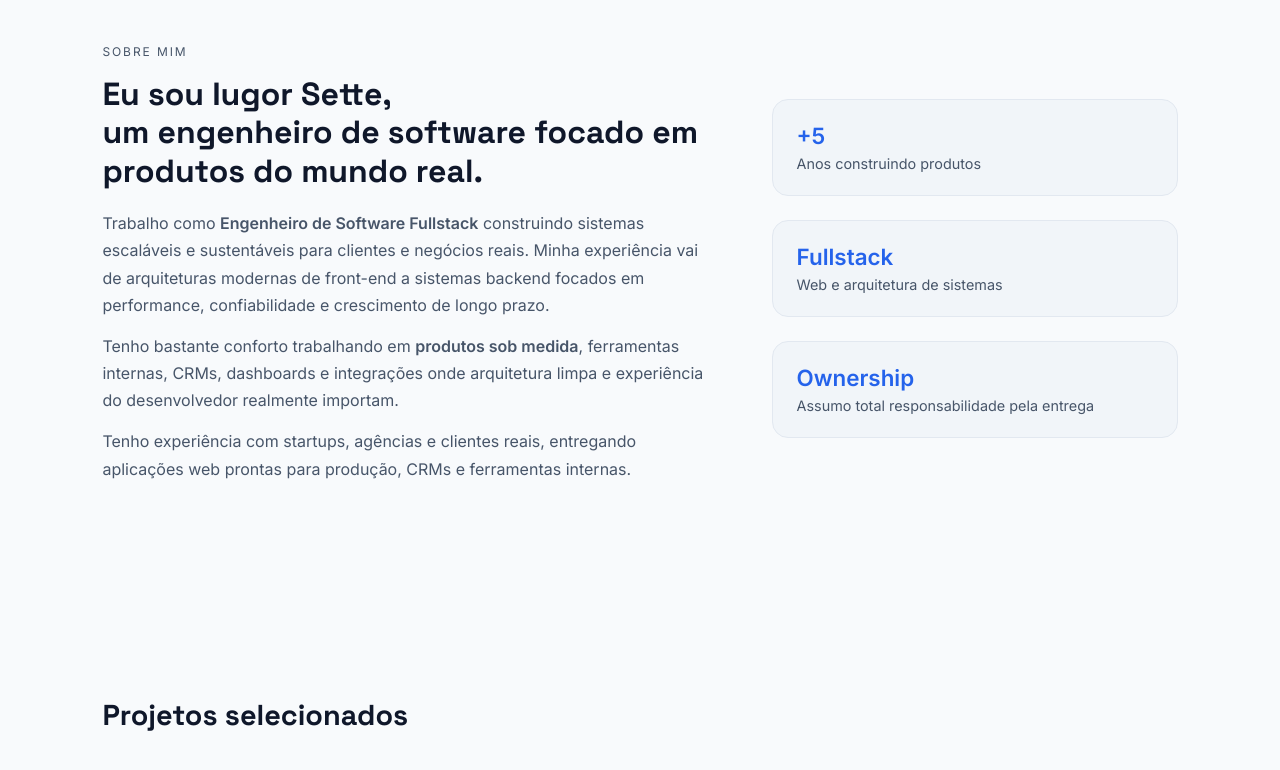
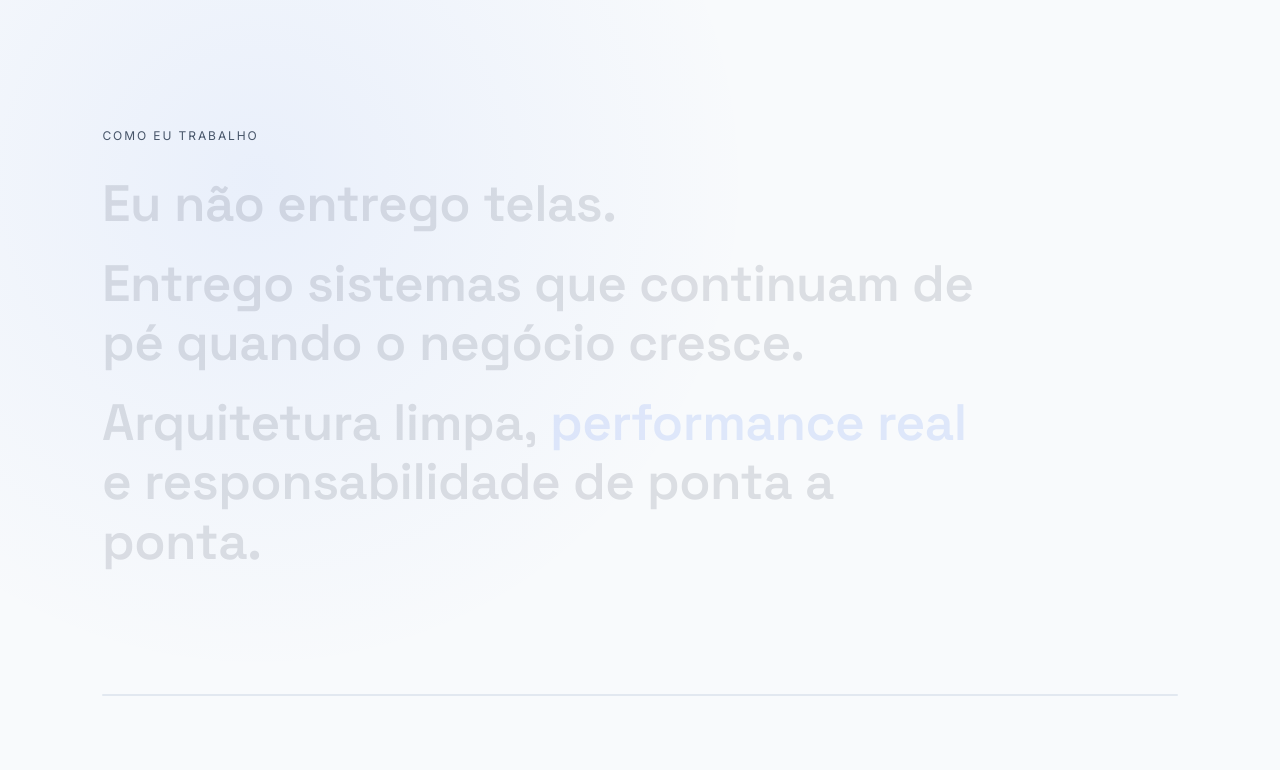
Before and after one commit to iugorsette/my-spa-portfolio, a plain HTML site: page index.html in a window 1280 px wide. Shown: the part 860-1630 px from the top of the page. Drawn offline with nearby package versions, Linux system fonts and the light colour scheme.

Commit message:
feat: adiciona animações de scroll com GSAP e estrutura para seção manifesto

```diff
--- /dev/null
+++ b/css/components/split-text.css
@@ -0,0 +1,30 @@
+/* Base das palavras geradas por js/features/scroll-animations.js */
+
+/* transform não se aplica a inline não substituído — daí o inline-block. */
+.word {
+  display: inline-block;
+}
+
+/* Máscara por palavra: o reveal desliza de baixo pra cima dentro dela.
+   O par padding/margin negativo devolve o espaço dos descendentes (g, p, y),
+   que o overflow:hidden cortaria. */
+.word-mask {
+  display: inline-block;
+  overflow: hidden;
+  vertical-align: bottom;
+  padding-bottom: 0.14em;
+  margin-bottom: -0.14em;
+}
+
+/* Estado inicial apagado. Fica atrás de .is-animated, que só é adicionada
+   quando o GSAP realmente assumiu a seção: sem JS, ou com
+   prefers-reduced-motion, o texto nasce legível. */
+.manifesto.is-animated .word {
+  opacity: 0.12;
+  will-change: opacity, transform;
+}
+
+.about-text p.is-animated .word {
+  opacity: 0.18;
+  will-change: opacity;
+}
--- /dev/null
+++ b/css/sections/manifesto.css
@@ -0,0 +1,93 @@
+.manifesto {
+  position: relative;
+  min-height: 100vh;
+  min-height: 100svh;
+  display: grid;
+  place-items: center;
+  padding: 120px 8%;
+  overflow: hidden;
+}
+
+/* Mesmo glow do hero, mais discreto, pra costurar as duas seções. */
+.manifesto::before {
+  content: '';
+  position: absolute;
+  inset: 0;
+  z-index: 0;
+  background: radial-gradient(
+    800px circle at 20% 30%,
+    rgba(94, 234, 212, 0.08),
+    transparent 62%
+  );
+  pointer-events: none;
+}
+
+body.light .manifesto::before {
+  background: radial-gradient(
+    800px circle at 20% 30%,
+    rgba(37, 99, 235, 0.07),
+    transparent 62%
+  );
+}
+
+.manifesto-inner {
+  position: relative;
+  z-index: 1;
+  width: 100%;
+  max-width: 1100px;
+}
+
+.manifesto-line {
+  font-family: 'Space Grotesk', sans-serif;
+  font-size: clamp(1.7rem, 4.4vw, 3.2rem);
+  font-weight: 600;
+  line-height: 1.16;
+  letter-spacing: -0.01em;
+  max-width: 900px;
+}
+
+.manifesto-line + .manifesto-line {
+  margin-top: 0.4em;
+}
+
+.manifesto-line .accent {
+  color: var(--accent);
+}
+
+.manifesto-progress {
+  position: absolute;
+  left: 8%;
+  right: 8%;
+  bottom: 44px;
+  height: 2px;
+  border-radius: 999px;
+  background: var(--border);
+  overflow: hidden;
+}
+
+/* Sem GSAP (ou com prefers-reduced-motion) a barra mediria um scroll que não
+   está sendo consumido — então ela só existe junto da animação. */
+.manifesto:not(.is-animated) .manifesto-progress {
+  display: none;
+}
+
+.manifesto-progress span {
+  display: block;
+  height: 100%;
+  background: var(--accent);
+  transform: scaleX(0);
+  transform-origin: left center;
+}
+
+/* Sem pin no mobile: a seção rola normal, então não precisa de altura cheia
+   nem da barra de progresso (que mediria um scroll que não existe). */
+@media (max-width: 768px) {
+  .manifesto {
+    min-height: auto;
+    padding: 90px 8%;
+  }
+
+  .manifesto-progress {
+    display: none;
+  }
+}
--- a/index.html
+++ b/index.html
@@ -66,8 +66,10 @@
     <link rel="stylesheet" href="css/components/header.css" />
     <link rel="stylesheet" href="css/components/card.css" />
     <link rel="stylesheet" href="css/components/canvas.css" />
+    <link rel="stylesheet" href="css/components/split-text.css" />
     <link rel="stylesheet" href="css/components/theme.css" />
     <link rel="stylesheet" href="css/sections/hero.css" />
+    <link rel="stylesheet" href="css/sections/manifesto.css" />
     <link rel="stylesheet" href="css/sections/projects.css" />
     <link rel="stylesheet" href="css/sections/about.css" />
     <link rel="stylesheet" href="css/sections/cta.css" />
@@ -209,6 +211,28 @@
         </div>
       </section>
 
+      <!-- MANIFESTO (sub-intro animada: pin + scrub) -->
+      <section class="manifesto" aria-label="Como eu trabalho">
+        <div class="manifesto-inner">
+          <span class="section-eyebrow" data-i18n="manifesto.eyebrow">
+            Como eu trabalho
+          </span>
+
+          <p class="manifesto-line" data-i18n-html="manifesto.line1">
+            Eu não entrego telas.
+          </p>
+          <p class="manifesto-line" data-i18n-html="manifesto.line2">
+            Entrego sistemas que continuam de pé quando o negócio cresce.
+          </p>
+          <p class="manifesto-line" data-i18n-html="manifesto.line3">
+            Arquitetura limpa, <span class="accent">performance real</span> e
+            responsabilidade de ponta a ponta.
+          </p>
+        </div>
+
+        <div class="manifesto-progress" aria-hidden="true"><span></span></div>
+      </section>
+
       <section class="section about" id="about">
         <div class="about-grid">
           <div class="about-text">
@@ -244,7 +268,12 @@
 
           <div class="about-highlights">
             <div class="highlight">
-              <span class="highlight-number">+5</span>
+              <span
+                class="highlight-number"
+                data-count="5"
+                data-count-prefix="+">
+                +5
+              </span>
               <span class="highlight-label" data-i18n="about.highlight.years">
                 Anos construindo produtos
               </span>
@@ -779,6 +808,14 @@
         </div>
       </div>
     </footer>
+    <!-- GSAP + ScrollTrigger: sem build step, entram como globais.
+         defer garante que rodem antes do módulo abaixo. -->
+    <script
+      defer
+      src="https://cdn.jsdelivr.net/npm/gsap@3.13.0/dist/gsap.min.js"></script>
+    <script
+      defer
+      src="https://cdn.jsdelivr.net/npm/gsap@3.13.0/dist/ScrollTrigger.min.js"></script>
     <script type="module" src="./js/main.js"></script>
   </body>
 </html>
--- a/js/content.js
+++ b/js/content.js
@@ -20,6 +20,12 @@ export const translations = {
       'Construindo <span class="accent">Produtos escaláveis</span><br />para negócios reais',
     'hero.description':
       'Engenheiro fullstack com experiência entregando sistemas prontos para produção, ferramentas internas e plataformas sob medida para clientes reais.',
+    'manifesto.eyebrow': 'Como eu trabalho',
+    'manifesto.line1': 'Eu não entrego telas.',
+    'manifesto.line2':
+      'Entrego sistemas que continuam de pé quando o negócio cresce.',
+    'manifesto.line3':
+      'Arquitetura limpa, <span class="accent">performance real</span> e responsabilidade de ponta a ponta.',
     'about.eyebrow': 'Sobre mim',
     'about.title':
       'Eu sou Iugor Sette,<br />um engenheiro de software focado em produtos do mundo real.',
@@ -160,6 +166,12 @@ export const translations = {
       'Building <span class="accent">Scalable</span><br />Products for Real Businesses',
     'hero.description':
       'Fullstack engineer with experience delivering production-ready systems, internal tools and custom platforms for real clients.',
+    'manifesto.eyebrow': 'How I work',
+    'manifesto.line1': 'I don’t ship screens.',
+    'manifesto.line2':
+      'I ship systems that keep standing as the business grows.',
+    'manifesto.line3':
+      'Clean architecture, <span class="accent">real performance</span> and end-to-end ownership.',
     'about.eyebrow': 'About me',
     'about.title':
       'I’m Iugor Sette,<br />a software engineer focused on real-world products.',
--- a/js/features/i18n.js
+++ b/js/features/i18n.js
@@ -97,6 +97,10 @@ function applyTranslations(lang) {
 
   updateMeta(lang)
   updateYear()
+
+  // Reescrever innerHTML apaga qualquer DOM montado sobre o texto (ex.: os spans
+  // de palavra das animações de scroll). Quem depende disso remonta aqui.
+  document.dispatchEvent(new CustomEvent('i18n:change', { detail: { lang } }))
 }
 
 export function initI18n() {
--- /dev/null
+++ b/js/features/scroll-animations.js
@@ -0,0 +1,287 @@
+/**
+ * scroll-animations.js — teste de GSAP + ScrollTrigger
+ *
+ * Três técnicas diferentes de animação ao scroll, propositalmente separadas
+ * para comparar:
+ *
+ *   A) MANIFESTO  → pin + scrub. A seção "trava" na tela e as palavras acendem
+ *                   conforme o scroll. O progresso da animação é o progresso do
+ *                   scroll (scrub), então dá pra voltar rolando pra cima.
+ *
+ *   B) TÍTULO DO SOBRE → mask reveal. Cada palavra vive dentro de um span com
+ *                   overflow:hidden e sobe de yPercent 100 → 0. Dispara uma vez
+ *                   ao entrar na viewport, com timing próprio (não é scrub).
+ *
+ *   C) PARÁGRAFOS DO SOBRE → scrub sem pin. Mesmo "acender palavras" do
+ *                   manifesto, mas a seção rola normalmente. Mais discreto e
+ *                   seguro no mobile.
+ *
+ * Para comparar com o site sem animação nenhuma: abra com ?anim=off na URL.
+ *
+ * Notas de integração com este projeto:
+ *  - GSAP entra por <script> no index.html (site sem build/npm), então vem em
+ *    window.gsap / window.ScrollTrigger. Se não carregar, tudo degrada para o
+ *    estado estático — nada fica invisível.
+ *  - o i18n reescreve innerHTML no toggle de idioma, o que apaga os spans de
+ *    palavra. Por isso escutamos o evento 'i18n:change' e remontamos tudo.
+ *  - as fontes carregam de forma assíncrona; quando trocam, as alturas mudam e
+ *    os cálculos do ScrollTrigger ficam errados. Daí o refresh() no fonts.ready.
+ */
+
+const RAW_HTML = new WeakMap()
+
+/** Estado das animações — devolvido por build() para poder ser destruído. */
+let mediaQueries = null
+
+function animationsDisabled() {
+  return new URLSearchParams(window.location.search).get('anim') === 'off'
+}
+
+/**
+ * Quebra o texto de `el` em palavras, preservando tags inline (<strong>,
+ * <span class="accent">, <br />) porque só os nós de texto são trocados.
+ *
+ * @param {Element} el
+ * @param {{ mask?: boolean }} options mask:true embrulha cada palavra em um
+ *   container com overflow:hidden, habilitando o reveal deslizando de baixo.
+ */
+function splitWords(el, { mask = false } = {}) {
+  // Idempotente. A presença de .word diz se o HTML atual é nosso (aí voltamos
+  // ao original antes de quebrar de novo) ou se é HTML novo vindo do i18n —
+  // nesse caso ele passa a ser o original.
+  if (el.querySelector('.word') && RAW_HTML.has(el)) {
+    el.innerHTML = RAW_HTML.get(el)
+  } else {
+    RAW_HTML.set(el, el.innerHTML)
+  }
+
+  const walker = document.createTreeWalker(el, NodeFilter.SHOW_TEXT)
+  const textNodes = []
+  while (walker.nextNode()) textNodes.push(walker.currentNode)
+
+  textNodes.forEach((node) => {
+    if (!node.textContent.trim()) return
+
+    const frag = document.createDocumentFragment()
+
+    // split com grupo de captura mantém os espaços na lista.
+    node.textContent.split(/(\s+)/).forEach((part) => {
+      if (!part) return
+
+      if (!part.trim()) {
+        frag.appendChild(document.createTextNode(' '))
+        return
+      }
+
+      const word = document.createElement('span')
+      word.className = 'word'
+      word.textContent = part
+
+      if (mask) {
+        const wrapper = document.createElement('span')
+        wrapper.className = 'word-mask'
+        wrapper.appendChild(word)
+        frag.appendChild(wrapper)
+        return
+      }
+
+      frag.appendChild(word)
+    })
+
+    node.parentNode.replaceChild(frag, node)
+  })
+
+  return Array.from(el.querySelectorAll('.word'))
+}
+
+/** A) Seção manifesto: pin no desktop, scrub sempre. */
+function buildManifesto(gsap, isDesktop) {
+  const section = document.querySelector('.manifesto')
+  if (!section) return
+
+  const words = Array.from(section.querySelectorAll('.manifesto-line')).flatMap(
+    (line) => splitWords(line),
+  )
+  if (!words.length) return
+
+  const bar = section.querySelector('.manifesto-progress span')
+  section.classList.add('is-animated')
+
+  const timeline = gsap.timeline({
+    scrollTrigger: {
+      trigger: section,
+      scrub: 0.6,
+      // No desktop a seção trava e a animação consome 140% de altura de tela.
+      // No mobile isso vira scroll morto, então só acompanhamos a seção.
+      ...(isDesktop
+        ? { start: 'top top', end: '+=140%', pin: true, anticipatePin: 1 }
+        : { start: 'top 80%', end: 'bottom 60%' }),
+      onUpdate: (self) => {
+        if (bar) bar.style.transform = `scaleX(${self.progress})`
+      },
+    },
+  })
+
+  timeline
+    .fromTo(
+      words,
+      { opacity: 0.12, y: '0.3em' },
+      {
+        opacity: 1,
+        y: 0,
+        ease: 'none',
+        duration: 0.6,
+        // `amount` distribui o stagger num total fixo, então o ritmo não muda
+        // quando a tradução tem mais ou menos palavras.
+        stagger: { amount: 3 },
+      },
+    )
+    // Uma última batida sem movimento: segura a frase inteira legível no fim
+    // do pin, em vez de já começar a sair da tela.
+    .to({}, { duration: 0.8 })
+
+  return () => section.classList.remove('is-animated')
+}
+
+/** B) Título do Sobre: reveal com máscara, dispara uma vez ao entrar. */
+function buildAboutTitle(gsap) {
+  const title = document.querySelector('.about-text h3')
+  if (!title) return
+
+  const words = splitWords(title, { mask: true })
+  if (!words.length) return
+
+  gsap.from(words, {
+    yPercent: 115,
+    duration: 0.8,
+    ease: 'power3.out',
+    stagger: 0.045,
+    scrollTrigger: { trigger: title, start: 'top 85%', once: true },
+  })
+}
+
+/** C) Parágrafos do Sobre: acender palavras com scrub, sem pin. */
+function buildAboutParagraphs(gsap) {
+  const paragraphs = Array.from(document.querySelectorAll('.about-text p'))
+  if (!paragraphs.length) return
+
+  const cleanups = paragraphs.map((paragraph) => {
+    const words = splitWords(paragraph)
+    if (!words.length) return () => {}
+
+    paragraph.classList.add('is-animated')
+
+    gsap.fromTo(
+      words,
+      { opacity: 0.18 },
+      {
+        opacity: 1,
+        ease: 'none',
+        duration: 0.5,
+        stagger: { amount: 1.5 },
+        scrollTrigger: {
+          trigger: paragraph,
+          start: 'top 82%',
+          end: 'bottom 55%',
+          scrub: 0.4,
+        },
+      },
+    )
+
+    return () => paragraph.classList.remove('is-animated')
+  })
+
+  return () => cleanups.forEach((fn) => fn())
+}
+
+/** Cards de destaque + contador do "+5". */
+function buildHighlights(gsap) {
+  const group = document.querySelector('.about-highlights')
+  if (!group) return
+
+  gsap.from(group.querySelectorAll('.highlight'), {
+    y: 28,
+    opacity: 0,
+    duration: 0.7,
+    ease: 'power2.out',
+    stagger: 0.12,
+    scrollTrigger: { trigger: group, start: 'top 85%', once: true },
+  })
+
+  group.querySelectorAll('[data-count]').forEach((el) => {
+    const target = Number(el.dataset.count)
+    if (!Number.isFinite(target)) return
+
+    const prefix = el.dataset.countPrefix || ''
+    const counter = { value: 0 }
+
+    gsap.to(counter, {
+      value: target,
+      duration: 1.1,
+      ease: 'power2.out',
+      snap: { value: 1 },
+      scrollTrigger: { trigger: el, start: 'top 88%', once: true },
+      onUpdate: () => {
+        el.textContent = `${prefix}${Math.round(counter.value)}`
+      },
+    })
+  })
+}
+
+/**
+ * Monta (ou remonta) todas as animações.
+ *
+ * gsap.matchMedia() é o que faz o trabalho chato: cada callback roda dentro de
+ * um contexto próprio e o GSAP mata os triggers e reverte os estilos inline
+ * sozinho quando a condição deixa de valer (resize, troca de reduced-motion).
+ */
+function build(gsap) {
+  // kill(true) reverte os estilos que o GSAP escreveu, não só para os tweens.
+  mediaQueries?.kill(true)
+  mediaQueries = gsap.matchMedia()
+
+  mediaQueries.add(
+    {
+      isDesktop: '(min-width: 769px)',
+      isMobile: '(max-width: 768px)',
+      reduceMotion: '(prefers-reduced-motion: reduce)',
+    },
+    (context) => {
+      const { isDesktop, reduceMotion } = context.conditions
+
+      // Quem pediu menos movimento fica com o site estático — as classes
+      // is-animated (que apagam as palavras via CSS) nunca entram.
+      if (reduceMotion) return
+
+      const cleanups = [
+        buildManifesto(gsap, isDesktop),
+        buildAboutTitle(gsap),
+        buildAboutParagraphs(gsap),
+        buildHighlights(gsap),
+      ].filter(Boolean)
+
+      return () => cleanups.forEach((fn) => fn())
+    },
+  )
+}
+
+export function initScrollAnimations() {
+  const { gsap, ScrollTrigger } = window
+
+  if (!gsap || !ScrollTrigger || animationsDisabled()) return
+
+  gsap.registerPlugin(ScrollTrigger)
+  build(gsap)
+
+  // As fontes e as imagens mudam a altura da página depois do primeiro cálculo.
+  if (document.fonts?.ready) {
+    document.fonts.ready.then(() => ScrollTrigger.refresh())
+  }
+  window.addEventListener('load', () => ScrollTrigger.refresh())
+
+  // O i18n reescreve innerHTML e leva os spans de palavra embora.
+  document.addEventListener('i18n:change', () => {
+    build(gsap)
+    ScrollTrigger.refresh()
+  })
+}
--- a/js/main.js
+++ b/js/main.js
@@ -7,6 +7,7 @@ import { initReveal } from './core/observer.js'
 import { initHeroParallax } from './features/hero-parallax.js'
 import { initSpyScroll } from './features/spy-scroll.js'
 import { initI18n } from './features/i18n.js'
+import { initScrollAnimations } from './features/scroll-animations.js'
 
 document.addEventListener('DOMContentLoaded', () => {
   initI18n()
@@ -18,4 +19,6 @@ document.addEventListener('DOMContentLoaded', () => {
   initCanvasBackgrounds()
   initHeroParallax()
   initSpyScroll()
+  // por último: o pin do ScrollTrigger mede a página e mexe no layout.
+  initScrollAnimations()
 })
```
